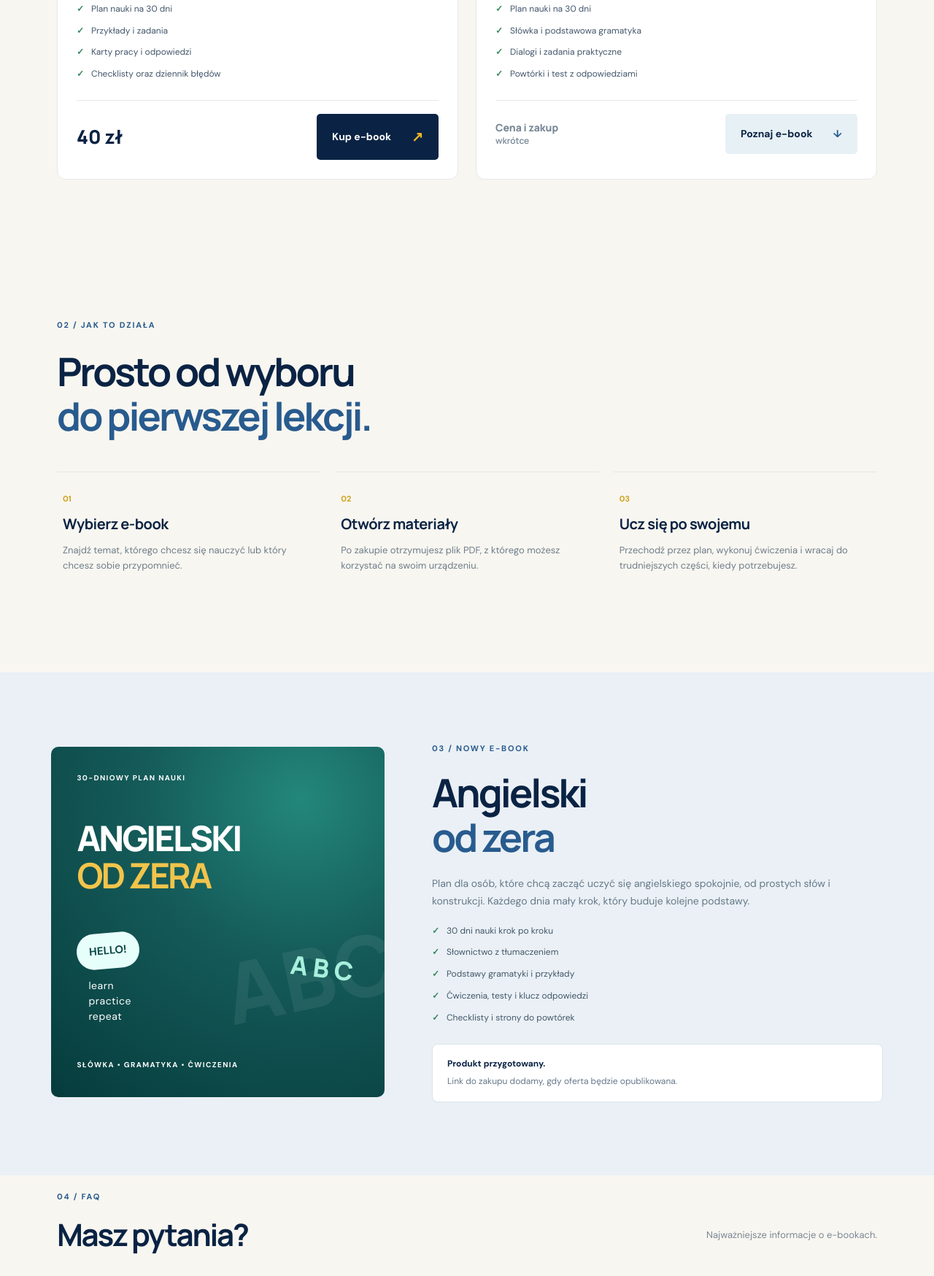
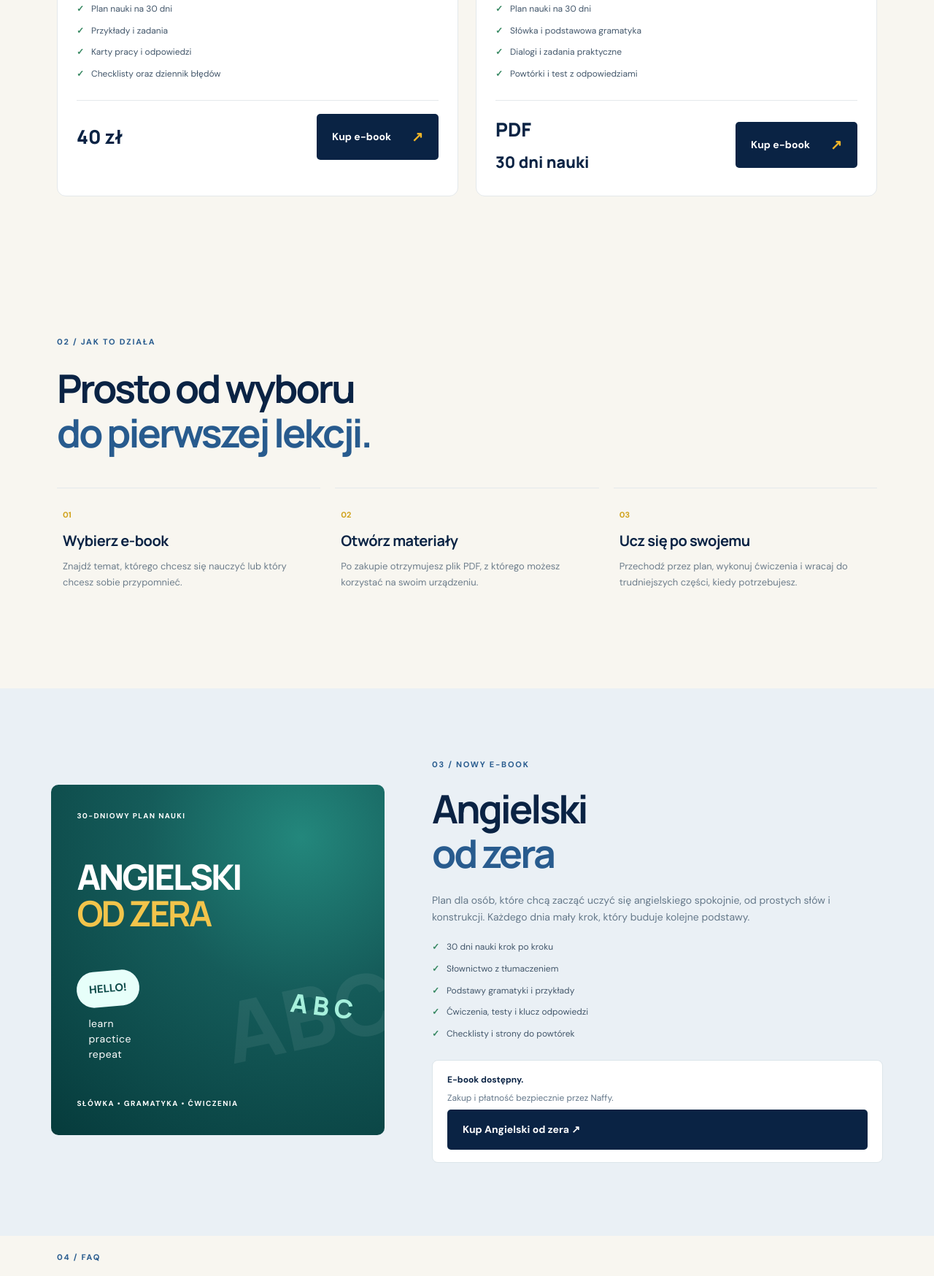
Before and after one commit to maciejkruszewski8-dot/ebook, a plain HTML site: page index.html in a window 1280 px wide. Shown: the part 1588-3336 px from the top of the page at 73% size. Drawn offline with Linux system fonts and the light colour scheme.

Commit message:
Connect English ebook Naffy checkout

```diff
--- a/index.html
+++ b/index.html
@@ -19,10 +19,10 @@
 <section class="products section-wrap" id="produkty"><div class="section-kicker">01 / WYBIERZ TEMAT</div><div class="products-heading"><h2>Zacznij od tego,<br><em>czego potrzebujesz.</em></h2><p>Każdy poradnik prowadzi Cię przez materiał w uporządkowany sposób — od podstaw, bez niepotrzebnego chaosu.</p></div>
 <div class="product-grid">
 <article class="product-card"><div class="product-cover cover-math"><div class="cover-top">PRAKTYCZNY PLAN · 30 DNI</div><div class="cover-title">MATEMATYKA<br><strong>OD ZERA</strong></div><div class="cover-equations">x² + y² = ?<br>√  %  ÷  ∑  π</div><div class="cover-bottom">PODSTAWY • ZADANIA • ODPOWIEDZI</div><div class="cover-sticker">30<br><small>DNI</small></div></div><div class="product-content"><div class="product-label">MATEMATYKA · PDF</div><h3>Matematyka od zera</h3><p>Odbuduj podstawy i ćwicz rozwiązywanie zadań z pomocą 30-dniowego planu.</p><ul class="product-checks"><li>Plan nauki na 30 dni</li><li>Przykłady i zadania</li><li>Karty pracy i odpowiedzi</li><li>Checklisty oraz dziennik błędów</li></ul><div class="product-buy"><div class="product-price">40 zł</div><a class="button primary" href="https://www.naffy.io/maciej-kruszewski/matematyka-od-zera-g1y" target="_blank" rel="noopener">Kup e-book <b>↗</b></a></div></div></article>
-<article class="product-card"><div class="product-cover cover-english"><div class="cover-top">30-DNIOWY PLAN NAUKI</div><div class="cover-title">ANGIELSKI<br><strong>OD ZERA</strong></div><div class="cover-english-art"><span class="speech">HELLO!</span><span class="abc">A B C</span><span class="word">learn<br>practice<br>repeat</span></div><div class="cover-bottom">SŁÓWKA • GRAMATYKA • ĆWICZENIA</div><div class="cover-sticker green">30<br><small>DNI</small></div></div><div class="product-content"><div class="product-label">JĘZYK ANGIELSKI · PDF</div><h3>Angielski od zera</h3><p>Rozpocznij naukę angielskiego od podstaw dzięki krótkim lekcjom i praktycznym ćwiczeniom.</p><ul class="product-checks"><li>Plan nauki na 30 dni</li><li>Słówka i podstawowa gramatyka</li><li>Dialogi i zadania praktyczne</li><li>Powtórki i test z odpowiedziami</li></ul><div class="product-buy"><div class="product-price pending-price">Cena i zakup<br><small>wkrótce</small></div><a class="button secondary" href="#angielski">Poznaj e-book <b>↓</b></a></div></div></article>
+<article class="product-card"><div class="product-cover cover-english"><div class="cover-top">30-DNIOWY PLAN NAUKI</div><div class="cover-title">ANGIELSKI<br><strong>OD ZERA</strong></div><div class="cover-english-art"><span class="speech">HELLO!</span><span class="abc">A B C</span><span class="word">learn<br>practice<br>repeat</span></div><div class="cover-bottom">SŁÓWKA • GRAMATYKA • ĆWICZENIA</div><div class="cover-sticker green">30<br><small>DNI</small></div></div><div class="product-content"><div class="product-label">JĘZYK ANGIELSKI · PDF</div><h3>Angielski od zera</h3><p>Rozpocznij naukę angielskiego od podstaw dzięki krótkim lekcjom i praktycznym ćwiczeniom.</p><ul class="product-checks"><li>Plan nauki na 30 dni</li><li>Słówka i podstawowa gramatyka</li><li>Dialogi i zadania praktyczne</li><li>Powtórki i test z odpowiedziami</li></ul><div class="product-buy"><div class="product-price">PDF<br><small>30 dni nauki</small></div><a class="button primary" href="https://www.naffy.io/maciej-kruszewski/angielski-od-zera-843" target="_blank" rel="noopener">Kup e-book <b>↗</b></a></div></div></article>
 </div></section>
 <section class="how section-wrap" id="jak"><div class="section-kicker">02 / JAK TO DZIAŁA</div><h2>Prosto od wyboru<br><em>do pierwszej lekcji.</em></h2><div class="how-grid"><article><span>01</span><h3>Wybierz e-book</h3><p>Znajdź temat, którego chcesz się nauczyć lub który chcesz sobie przypomnieć.</p></article><article><span>02</span><h3>Otwórz materiały</h3><p>Po zakupie otrzymujesz plik PDF, z którego możesz korzystać na swoim urządzeniu.</p></article><article><span>03</span><h3>Ucz się po swojemu</h3><p>Przechodź przez plan, wykonuj ćwiczenia i wracaj do trudniejszych części, kiedy potrzebujesz.</p></article></div></section>
-<section class="english-detail section-wrap" id="angielski"><div class="english-detail-cover"><div class="product-cover cover-english large-cover"><div class="cover-top">30-DNIOWY PLAN NAUKI</div><div class="cover-title">ANGIELSKI<br><strong>OD ZERA</strong></div><div class="cover-english-art"><span class="speech">HELLO!</span><span class="abc">A B C</span><span class="word">learn<br>practice<br>repeat</span></div><div class="cover-bottom">SŁÓWKA • GRAMATYKA • ĆWICZENIA</div></div></div><div class="english-detail-copy"><div class="section-kicker">03 / NOWY E-BOOK</div><h2>Angielski<br><em>od zera</em></h2><p>Plan dla osób, które chcą zacząć uczyć się angielskiego spokojnie, od prostych słów i konstrukcji. Każdego dnia mały krok, który buduje kolejne podstawy.</p><ul class="product-checks"><li>30 dni nauki krok po kroku</li><li>Słownictwo z tłumaczeniem</li><li>Podstawy gramatyki i przykłady</li><li>Ćwiczenia, testy i klucz odpowiedzi</li><li>Checklisty i strony do powtórek</li></ul><div class="coming-box"><strong>Produkt przygotowany.</strong><span>Link do zakupu dodamy, gdy oferta będzie opublikowana.</span></div></div></section>
+<section class="english-detail section-wrap" id="angielski"><div class="english-detail-cover"><div class="product-cover cover-english large-cover"><div class="cover-top">30-DNIOWY PLAN NAUKI</div><div class="cover-title">ANGIELSKI<br><strong>OD ZERA</strong></div><div class="cover-english-art"><span class="speech">HELLO!</span><span class="abc">A B C</span><span class="word">learn<br>practice<br>repeat</span></div><div class="cover-bottom">SŁÓWKA • GRAMATYKA • ĆWICZENIA</div></div></div><div class="english-detail-copy"><div class="section-kicker">03 / NOWY E-BOOK</div><h2>Angielski<br><em>od zera</em></h2><p>Plan dla osób, które chcą zacząć uczyć się angielskiego spokojnie, od prostych słów i konstrukcji. Każdego dnia mały krok, który buduje kolejne podstawy.</p><ul class="product-checks"><li>30 dni nauki krok po kroku</li><li>Słownictwo z tłumaczeniem</li><li>Podstawy gramatyki i przykłady</li><li>Ćwiczenia, testy i klucz odpowiedzi</li><li>Checklisty i strony do powtórek</li></ul><div class="coming-box"><strong>E-book dostępny.</strong><span>Zakup i płatność bezpiecznie przez Naffy.</span><a class="button primary" href="https://www.naffy.io/maciej-kruszewski/angielski-od-zera-843" target="_blank" rel="noopener">Kup Angielski od zera ↗</a></div></div></section>
 <section class="faq section-wrap" id="faq"><div class="section-kicker">04 / FAQ</div><div class="faq-head"><h2>Masz pytania?</h2><p>Najważniejsze informacje o e-bookach.</p></div><div class="faq-list"><details><summary>W jakim formacie są e-booki?<span>+</span></summary><p>Oba poradniki są przygotowane w formacie PDF — możesz otwierać je na telefonie, tablecie lub komputerze.</p></details><details><summary>Czy mogę wydrukować materiały?<span>+</span></summary><p>Tak, ćwiczenia i karty pracy możesz wydrukować, jeśli wolisz rozwiązywać zadania na papierze.</p></details><details><summary>Jak wygląda nauka?<span>+</span></summary><p>Materiały mają uporządkowany plan. Przechodzisz przez krótkie partie wiedzy, przykłady, zadania i powtórki.</p></details><details><summary>Czy e-book gwarantuje efekty?<span>+</span></summary><p>E-booki pomagają uporządkować naukę i ćwiczyć, ale postępy zależą od regularnej pracy i Twojego punktu startowego.</p></details></div></section>
 </main>
 <footer class="footer"><div class="section-wrap footer-top"><a class="brand" href="#top"><span class="brandmark">✦</span> E-BOOKI <span>OD ZERA</span></a><p>Prosty plan. Małe kroki. Regularna praca.</p></div><div class="section-wrap footer-bottom"><div>© <span id="year"></span> E-booki od zera</div><div class="footer-links"><a href="#faq">Informacje o produktach</a><a href="#faq">Kontakt / FAQ</a></div></div></footer>
```
